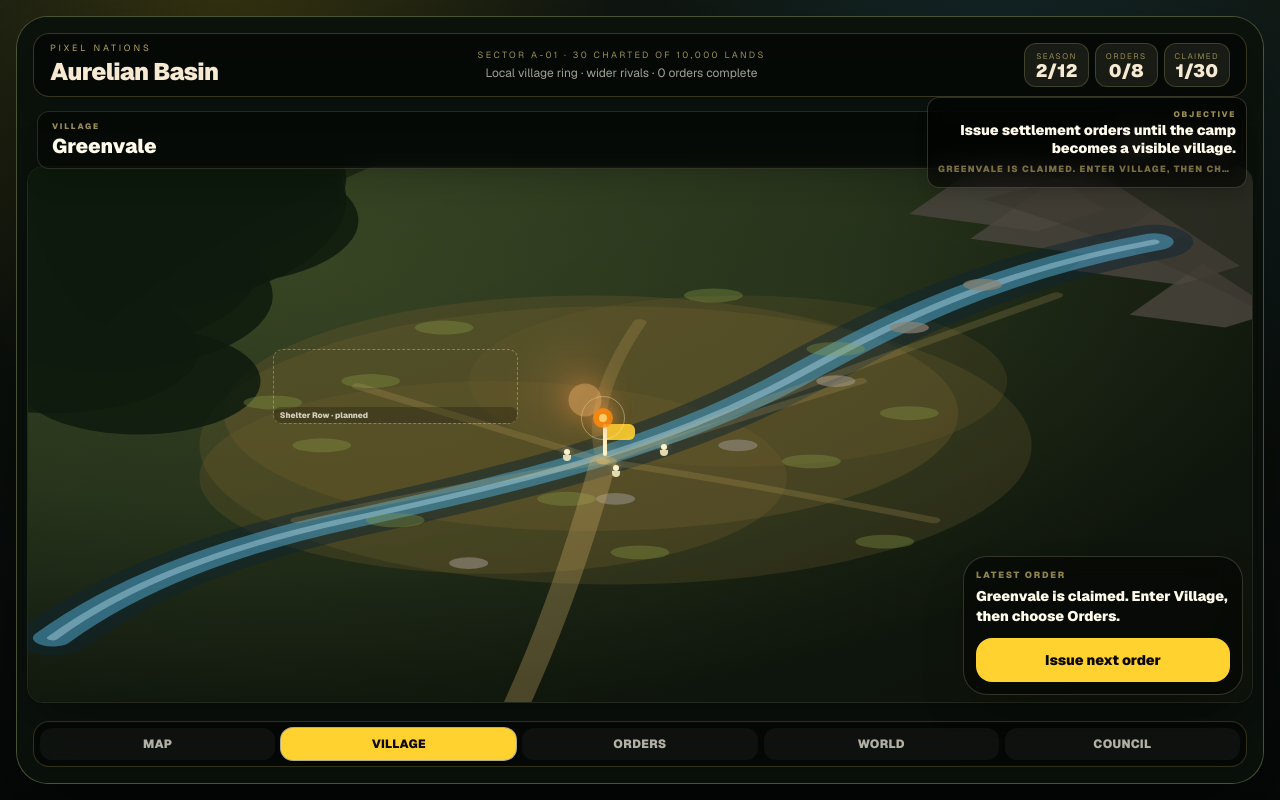
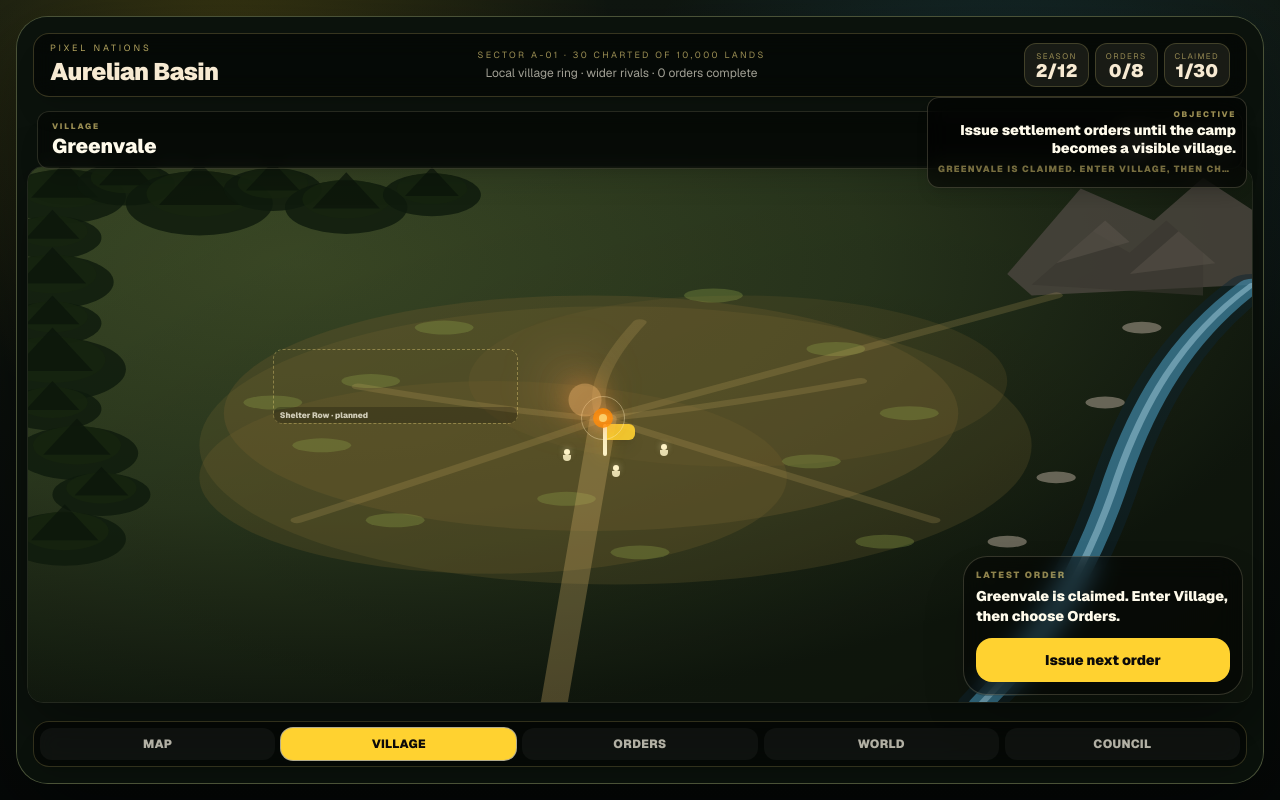
Before and after one commit to tomat60/pixel-nations, a Next.js app: page /play in a window 1280 px wide. Both pictures are taken after a click on the button "Claim this land". Built offline with nearby package versions, Linux system fonts and the light colour scheme.

Commit message:
feat(play): scoped implementation for #228

```diff
--- a/app/play/components/VillageScene.tsx
+++ b/app/play/components/VillageScene.tsx
@@ -36,9 +36,8 @@ const villagePlotVisualPolicy: Record<VillagePlotId, { builtLabel: boolean }> =
 
 function getPlotVisualPresentation(plotId: VillagePlotId, qaState: PlotState) {
   const policy = villagePlotVisualPolicy[plotId];
-  const showIcon = qaState !== "built";
   const showBuiltLabel = qaState === "built" && policy.builtLabel;
-  return { showIcon, showBuiltLabel };
+  return { showBuiltLabel };
 }
 
 function getInstitutionVisuals(records: RetentionRecord[]): InstitutionVisual[] {
@@ -110,7 +109,7 @@ function VillagePlotNode({ plot, state }: { plot: VillagePlot; state: PlayState
   const built = plot.marker ? state.settlementMarkers.includes(plot.marker) : plot.id === "fields" ? state.completedOrders.includes("gather-food") : state.completedOrders.includes("open-market");
   const building = !built && plot.marker ? plannedSoon(plot.marker, state) : false;
   const qaState: PlotState = built ? "built" : building ? "building" : "empty";
-  const { showIcon, showBuiltLabel } = getPlotVisualPresentation(plot.id, qaState);
+  const { showBuiltLabel } = getPlotVisualPresentation(plot.id, qaState);
   return (
     <div
       data-qa="village-plot"
@@ -333,10 +332,9 @@ function plannedSoon(marker: SettlementMarker, state: PlayState) {
 function VillageGround() {
   // Deterministic terrain built from a small set of reusable SVG shapes.
   const forestClumps = [
-    [4, 6, 22], [10, 2, 16], [1, 18, 18], [6, 24, 14], [15, 10, 12], [2, 34, 12], [9, 40, 10],
-  ];
-  const rockyClumps = [
-    [86, 8, 9], [92, 15, 7], [80, 4, 8], [96, 24, 6],
+    [3, 4, 5], [8, 2, 4], [14, 5, 6], [20, 3, 4], [26, 6, 5], [33, 4, 4],
+    [2, 12, 4], [2, 20, 5], [2, 28, 4], [2, 36, 6], [2, 44, 4], [4, 52, 5],
+    [6, 60, 4], [3, 68, 5],
   ];
   const clearingBlobs = [
     [46, 46, 30, 22], [38, 58, 24, 18], [58, 40, 22, 16],
@@ -344,9 +342,7 @@ function VillageGround() {
   const tufts = [
     [24, 52], [30, 66], [50, 72], [64, 55], [70, 70], [34, 30], [56, 24], [20, 44], [66, 34], [44, 62], [28, 40], [72, 46],
   ];
-  const stones = [
-    [78, 22], [72, 30], [66, 40], [58, 52], [48, 62], [36, 74],
-  ];
+  const stones = [[91, 30], [88, 44], [84, 58], [80, 70]];
 
   return (
     <svg
@@ -378,43 +374,41 @@ function VillageGround() {
 
       {/* dark forest mass running off upper-left edge */}
       {forestClumps.map(([cx, cy, r], i) => (
-        <circle key={`forest-${i}`} cx={cx} cy={cy} r={r} fill="#0e1a0d" opacity={0.85} />
+        <g key={`forest-${i}`}>
+          <circle cx={cx} cy={cy + r * 0.3} r={r} fill="#0e1a0d" opacity={0.82} />
+          <circle cx={cx} cy={cy} r={r * 0.72} fill="#16240f" opacity={0.78} />
+          <path d={`M${cx},${cy - r} L${cx - r * 0.55},${cy + r * 0.35} L${cx + r * 0.55},${cy + r * 0.35} Z`} fill="#0a140a" opacity={0.7} />
+        </g>
       ))}
-      <path d="M0,0 L28,0 Q14,14 6,30 Q0,20 0,0 Z" fill="#0e1a0d" opacity="0.6" />
 
-      {/* rocky rise upper-right */}
-      {rockyClumps.map(([cx, cy, r], i) => (
-        <polygon
-          key={`rock-${i}`}
-          points={`${cx - r},${cy + r * 0.6} ${cx},${cy - r} ${cx + r},${cy + r * 0.5} ${cx + r * 0.3},${cy + r}`}
-          fill="#4b463f"
-          opacity="0.8"
-        />
-      ))}
-      <path d="M100,0 L100,26 Q90,14 78,6 Q88,0 100,0 Z" fill="#3a362f" opacity="0.55" />
+      {/* compact ridgeline mass upper-right, confined to x:78-100 / y:0-24 */}
+      <polygon points="80,20 86,4 92,10 96,2 100,8 100,22 82,24" fill="#4b463f" opacity="0.82" />
+      <polygon points="82,22 87,12 90,16 93,10 96,16 96,24" fill="#3a362f" opacity="0.6" />
+      <polygon points="84,18 88,10 90,14" fill="#5a554b" opacity="0.55" />
+      <polygon points="90,20 94,12 97,18" fill="#5a554b" opacity="0.5" />
 
-      {/* stream entering upper-right, exiting lower-left, with banks */}
+      {/* stream routed along the right / lower-right perimeter, avoiding the settlement core */}
       <path
-        d="M92,14 C78,20 70,30 62,40 C52,52 42,58 26,66 C16,71 8,78 2,88"
+        d="M100,22 C94,32 91,45 89,58 C87,72 84,86 78,100"
         fill="none"
         stroke="#0e2530"
-        strokeWidth="6.4"
+        strokeWidth="4"
         strokeLinecap="round"
         opacity="0.5"
       />
       <path
-        d="M92,14 C78,20 70,30 62,40 C52,52 42,58 26,66 C16,71 8,78 2,88"
+        d="M100,22 C94,32 91,45 89,58 C87,72 84,86 78,100"
         fill="none"
         stroke="#4fa4c9"
-        strokeWidth="3.2"
+        strokeWidth="2.2"
         strokeLinecap="round"
         opacity="0.55"
       />
       <path
-        d="M92,14 C78,20 70,30 62,40 C52,52 42,58 26,66 C16,71 8,78 2,88"
+        d="M100,22 C94,32 91,45 89,58 C87,72 84,86 78,100"
         fill="none"
         stroke="#bfe7f5"
-        strokeWidth="0.9"
+        strokeWidth="0.6"
         strokeLinecap="round"
         opacity="0.4"
       />
@@ -432,7 +426,7 @@ function VillageGround() {
 
 function VillageRoads({ state }: { state: PlayState }) {
   const activeRoad = state.completedOrders.includes("open-market") || state.settlementMarkers.includes("storehouse");
-  const hearth = { x: 47, y: 55 };
+  const hearth = { x: 47, y: 47 };
   const nodes: Array<{ id: string; x: number; y: number; active: boolean }> = [
     { id: "shelter", x: 27, y: 41, active: state.settlementMarkers.includes("shelter") },
     { id: "fields", x: 22, y: 66, active: state.completedOrders.includes("gather-food") },
@@ -452,7 +446,7 @@ function VillageRoads({ state }: { state: PlayState }) {
     <svg viewBox="0 0 100 100" preserveAspectRatio="none" className="absolute inset-0 h-full w-full" aria-hidden="true">
       {/* main road entering from bottom, converging at hearth */}
       <path
-        d={`M40,100 Q44,80 ${hearth.x},${hearth.y}`}
+        d={`M43,100 Q45,75 ${hearth.x},${hearth.y}`}
         fill="none"
         stroke="#d8b46a"
         strokeWidth={activeRoad ? 3.4 : 2.2}
```
